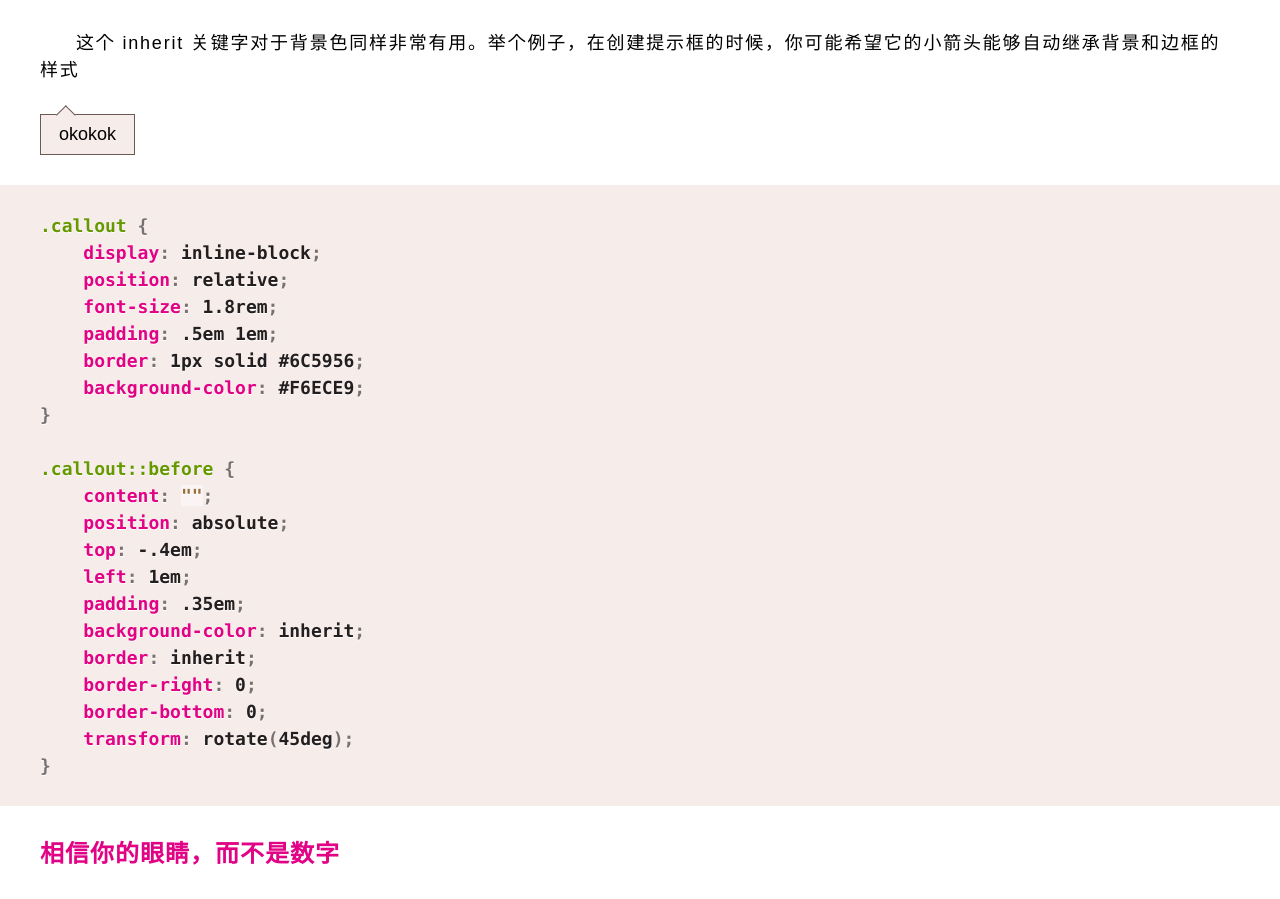
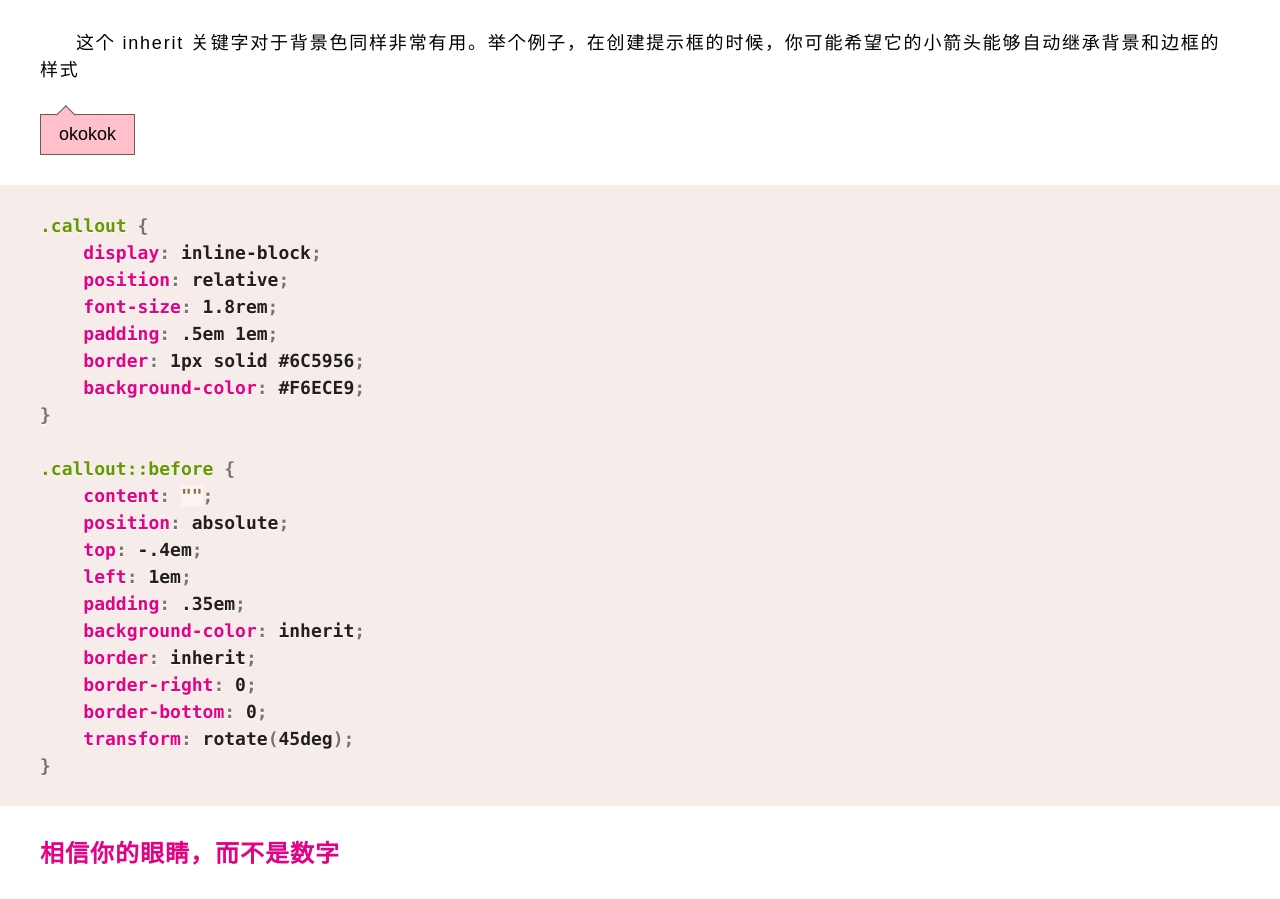
Before and after one commit to zg-zhang/CSS-Secrets, a website: page src/zero/css-coding-skills/index.html in a window 1280 px wide. Shown: the part 5061-5960 px from the top of the page. Drawn offline with Linux system fonts and the light colour scheme.

Commit message:
Update index.css

```diff
--- a/src/zero/css-coding-skills/index.css
+++ b/src/zero/css-coding-skills/index.css
@@ -69,7 +69,7 @@
     font-size: 1.8rem;
     padding: .5em 1em;
     border: 1px solid #6C5956;
-    background-color: #F6ECE9;
+    background-color: pink;
 }
 
 .callout::before {
```
